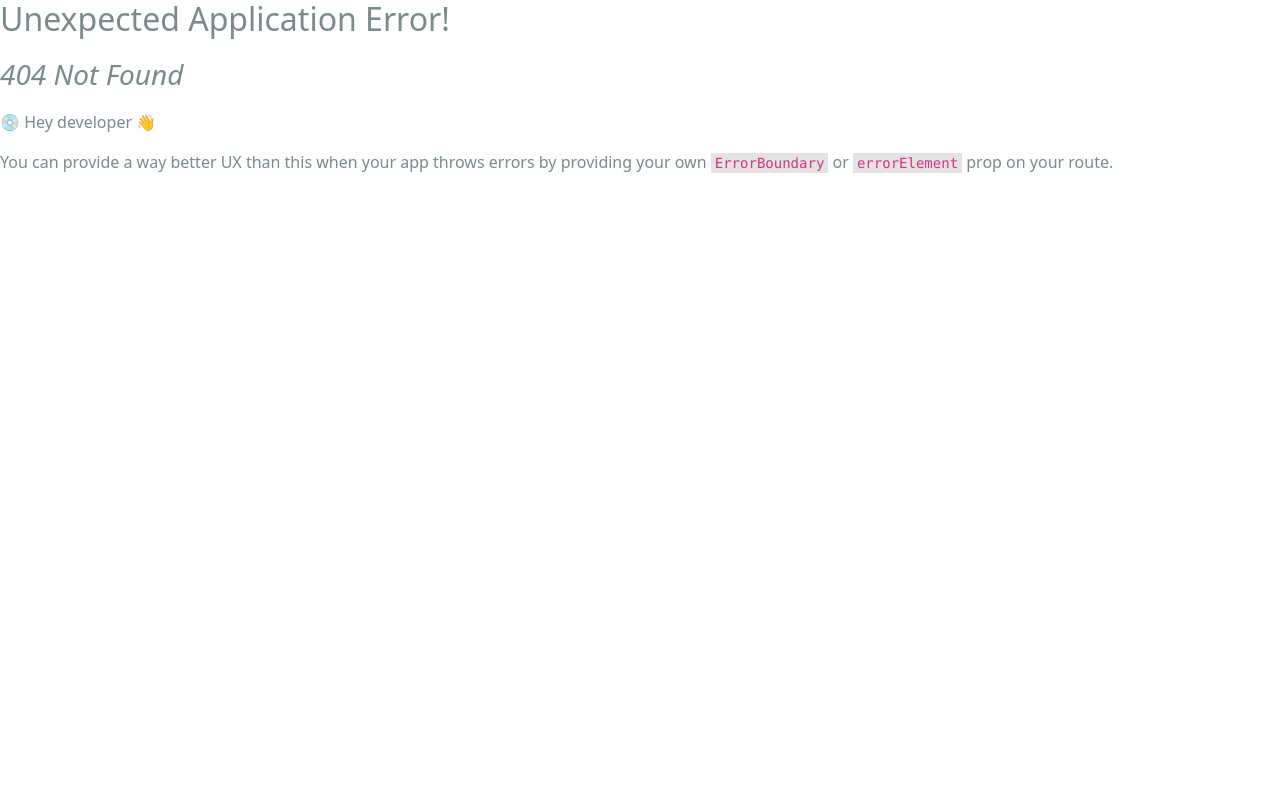
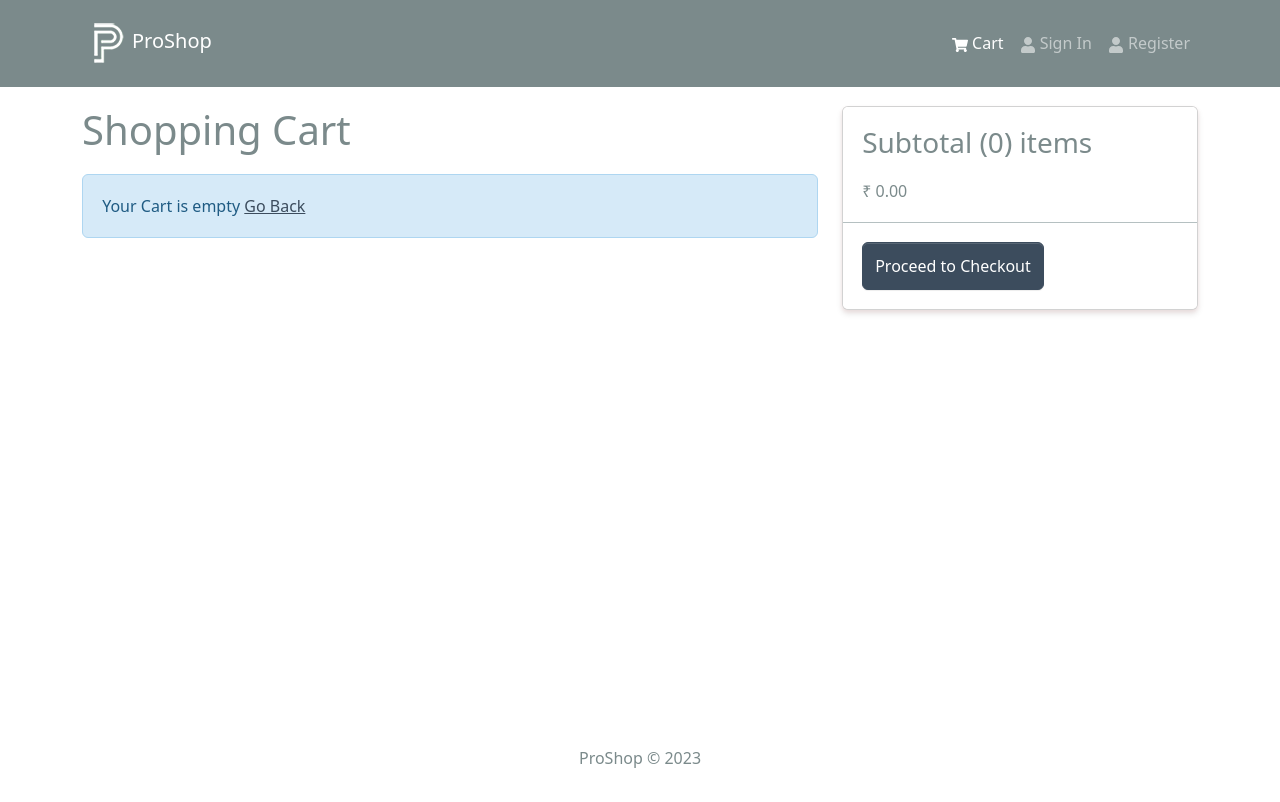
Before and after one commit to Bikash-prog/proshop-dev, a React (Create React App) app in the folder frontend/: page /cart in a window 1280 px wide. Before the commit this address had no page. Shown: the top 802 px of the page. Built offline with nearby package versions, Linux system fonts and the light colour scheme.

Commit message:
added cart functionality

```diff
--- a/frontend/src/components/Header.jsx
+++ b/frontend/src/components/Header.jsx
@@ -1,9 +1,11 @@
-import { Navbar, Nav, Container } from "react-bootstrap";
+import { Badge, Navbar, Nav, Container } from "react-bootstrap";
 import { FaShoppingCart, FaUser } from "react-icons/fa";
 import logo from "../assets/logo.png";
 import { LinkContainer } from "react-router-bootstrap";
-
+import { useSelector } from "react-redux";
 const Header = () => {
+  const { cartItems } = useSelector((state) => state.cart);
+  console.log(cartItems);
   return (
     <header>
       <Navbar bg="dark" variant="dark" expand="md" collapseOnSelect>
@@ -20,6 +22,14 @@
               <LinkContainer to="/cart">
                 <Nav.Link>
                   <FaShoppingCart /> Cart
+                  {cartItems.length > 0 && (
+                    <Badge pill bg="success" style={{ marginLeft: "5px" }}>
+                      {cartItems.reduce(
+                        (acc, cartItem) => acc + cartItem.qty,
+                        0
+                      )}
+                    </Badge>
+                  )}
                 </Nav.Link>
               </LinkContainer>
               <LinkContainer to="/login">
--- a/frontend/src/index.js
+++ b/frontend/src/index.js
@@ -12,6 +12,7 @@
 import reportWebVitals from "./reportWebVitals";
 import HomeScreen from "./screens/HomeScreen";
 import ProductScreen from "./screens/ProductScreen";
+import CartScreen from "./screens/CartScreen";
 import { Provider } from "react-redux";
 import store from "./store";
 
@@ -19,6 +20,7 @@
   createRoutesFromElements(
     <Route path="/" element={<App />}>
       <Route index={true} path="/" element={<HomeScreen />} />
+      <Route path="/cart" element={<CartScreen />} />
       <Route path="/product/:id" element={<ProductScreen />} />
     </Route>
   )
--- /dev/null
+++ b/frontend/src/screens/CartScreen.jsx
@@ -0,0 +1,112 @@
+import React from "react";
+import { Link, useNavigate } from "react-router-dom";
+import {
+  Row,
+  Col,
+  ListGroup,
+  Image,
+  Form,
+  Button,
+  Card,
+  ListGroupItem,
+} from "react-bootstrap";
+import { FaTrash } from "react-icons/fa";
+import Message from "../components/Message";
+import { useDispatch, useSelector } from "react-redux";
+import { addToCart, removeFromCart } from "../slices/cartSlice";
+const CartScreen = () => {
+  const navigate = useNavigate();
+  const dispatch = useDispatch();
+
+  const cart = useSelector((state) => state.cart);
+  const { cartItems } = cart;
+  const addToCartHandler = async (product, qty) => {
+    dispatch(addToCart({ ...product, qty }));
+  };
+  const removeFromCartHandler = async (id) => {
+    dispatch(removeFromCart(id));
+  };
+  const checkoutHandler = () => {
+    navigate("/login?redirect=/shipping");
+  };
+  return (
+    <Row>
+      <Col md={8}>
+        <h1 style={{ marginBottom: "20px" }}>Shopping Cart</h1>
+        {cartItems.length === 0 ? (
+          <Message>
+            Your Cart is empty <Link to="/">Go Back</Link>
+          </Message>
+        ) : (
+          <ListGroup variant="flush">
+            {cartItems.map((item) => (
+              <ListGroup.Item key={item._id}>
+                <Row>
+                  <Col md={2}>
+                    <Image src={item.image} alt={item.name} fluid rounded />
+                  </Col>
+                  <Col md={3}>
+                    <Link to={`/product/${item._id}`}>{item.name}</Link>
+                  </Col>
+                  <Col md={2}>₹ {item.price}</Col>
+                  <Col md={2}>
+                    <Form.Control
+                      as="select"
+                      value={item.qty}
+                      onChange={(e) =>
+                        addToCartHandler(item, Number(e.target.value))
+                      }
+                    >
+                      {[...Array(item.countInStock).keys()].map((x) => (
+                        <option key={x + 1} value={x + 1}>
+                          {x + 1}
+                        </option>
+                      ))}
+                    </Form.Control>
+                  </Col>
+                  <Col md={2}>
+                    <Button
+                      type="button"
+                      variant="light"
+                      onClick={() => removeFromCartHandler(item._id)}
+                    >
+                      <FaTrash />
+                    </Button>
+                  </Col>
+                </Row>
+              </ListGroup.Item>
+            ))}
+          </ListGroup>
+        )}
+      </Col>
+      <Col md={4}>
+        <Card>
+          <ListGroup variant="flush">
+            <ListGroup.Item>
+              <h3>
+                Subtotal ({cartItems.reduce((acc, item) => acc + item.qty, 0)})
+                items
+              </h3>
+              ₹{" "}
+              {cartItems
+                .reduce((acc, item) => acc + item.price * item.qty, 0)
+                .toFixed(2)}
+            </ListGroup.Item>
+            <ListGroup.Item>
+              <Button
+                type="button"
+                className="btn-block"
+                disable={cartItems.length === 0}
+                onClick={checkoutHandler}
+              >
+                Proceed to Checkout
+              </Button>
+            </ListGroup.Item>
+          </ListGroup>
+        </Card>
+      </Col>
+    </Row>
+  );
+};
+
+export default CartScreen;
--- a/frontend/src/screens/ProductScreen.jsx
+++ b/frontend/src/screens/ProductScreen.jsx
@@ -1,19 +1,43 @@
-import { useParams, Link } from "react-router-dom";
-import { Row, Col, Image, ListGroup, Card, Button } from "react-bootstrap";
+import { useState } from "react";
+import { useParams, Link, useNavigate } from "react-router-dom";
+import { useDispatch } from "react-redux";
+import {
+  Form,
+  Row,
+  Col,
+  Image,
+  ListGroup,
+  Card,
+  Button,
+  FormControl,
+} from "react-bootstrap";
 import Loader from "../components/Loader";
 import Rating from "../components/Rating";
 import { useGetProductDetailsQuery } from "../slices/productsApiSlice.js";
 
 import React from "react";
 import Message from "../components/Message";
+import { addToCart } from "../slices/cartSlice";
 
 const ProductScreen = () => {
   const { id: productId } = useParams();
+  const dispatch = useDispatch();
+  const navigate = useNavigate();
+  const [qty, setQty] = useState(1);
   const {
     data: product,
     isLoading,
     error,
   } = useGetProductDetailsQuery(productId);
+  const addToCartHandler = () => {
+    dispatch(
+      addToCart({
+        ...product,
+        qty,
+      })
+    );
+    navigate("/cart");
+  };
   return (
     <>
       <Link className="btn btn-light my-3" to="/">
@@ -69,11 +93,32 @@
                     </Col>
                   </Row>
                 </ListGroup.Item>
+                {product.countInStock > 0 && (
+                  <ListGroup.Item>
+                    <Row>
+                      <Col>Qty</Col>
+                      <Col>
+                        <Form.Control
+                          as="select"
+                          value={qty}
+                          onChange={(e) => setQty(Number(e.target.value))}
+                        >
+                          {[...Array(product.countInStock).keys()].map((x) => (
+                            <option key={x + 1} value={x + 1}>
+                              {x + 1}
+                            </option>
+                          ))}
+                        </Form.Control>
+                      </Col>
+                    </Row>
+                  </ListGroup.Item>
+                )}
                 <ListGroup.Item>
                   <Button
                     className="btn-block"
                     type="button"
                     disabled={product.countInStock === 0}
+                    onClick={addToCartHandler}
                   >
                     Add to cart
                   </Button>
--- /dev/null
+++ b/frontend/src/slices/cartSlice.js
@@ -0,0 +1,32 @@
+import { createSlice } from "@reduxjs/toolkit";
+import { updateCart } from "../utils/cartUtils";
+const initialState = localStorage.getItem("cart")
+  ? JSON.parse(localStorage.getItem("cart"))
+  : { cartItems: [] };
+
+const cartSlice = createSlice({
+  name: "cart",
+  initialState,
+  reducers: {
+    addToCart: (state, action) => {
+      const item = action.payload;
+      const existItem = state.cartItems.find((x) => x._id === item._id);
+      if (existItem) {
+        state.cartItems = state.cartItems.map((x) =>
+          x._id === existItem._id ? item : x
+        );
+      } else {
+        state.cartItems = [...state.cartItems, item];
+      }
+      return updateCart(state);
+    },
+    removeFromCart: (state, action) => {
+      state.cartItems = state.cartItems.filter((x) => x._id !== action.payload);
+      return updateCart(state);
+    },
+  },
+});
+
+export const { addToCart, removeFromCart } = cartSlice.actions;
+
+export default cartSlice.reducer;
--- a/frontend/src/store.js
+++ b/frontend/src/store.js
@@ -1,8 +1,11 @@
 import { configureStore } from "@reduxjs/toolkit";
 import { apiSlice } from "./slices/apiSlice.js";
+import cartSliceReducer from "./slices/cartSlice.js";
+
 const store = configureStore({
   reducer: {
     [apiSlice.reducerPath]: apiSlice.reducer,
+    cart: cartSliceReducer,
   },
   middleware: (getDefaultMiddleware) =>
     getDefaultMiddleware().concat(apiSlice.middleware),
--- /dev/null
+++ b/frontend/src/utils/cartUtils.js
@@ -0,0 +1,23 @@
+export const addDecimals = (num) => {
+  return (Math.round(num * 100) / 100).toFixed(2);
+};
+
+export const updateCart = (state) => {
+  // calculate items price
+  state.itemsPrice = addDecimals(
+    state.cartItems.reduce((acc, item) => acc + item.price * item.qty, 0)
+  );
+  // calculate shipping price
+  // if order is above 15000 then free eles let's take 100 rupees
+  state.shippingPrice = addDecimals(state.itemsPrice > 15000 ? 0 : 100);
+  // calculate tax price (12% tax)
+  state.taxPrice = addDecimals(Number(0.12 * state.itemsPrice).toFixed(2));
+  // calculate total price
+  state.totalPrice = (
+    Number(state.itemsPrice) +
+    Number(state.shippingPrice) +
+    Number(state.taxPrice)
+  ).toFixed(2);
+  localStorage.setItem("cart", JSON.stringify(state));
+  return state;
+};
```
